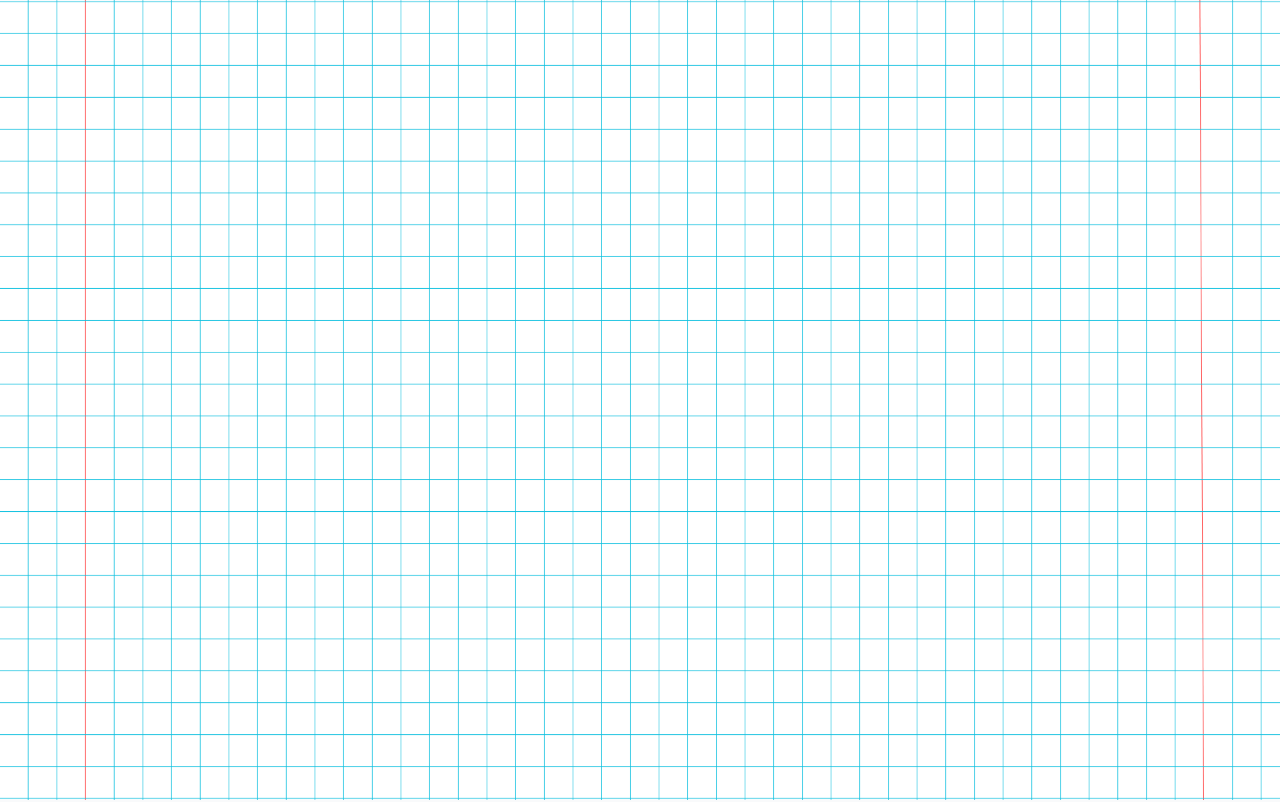
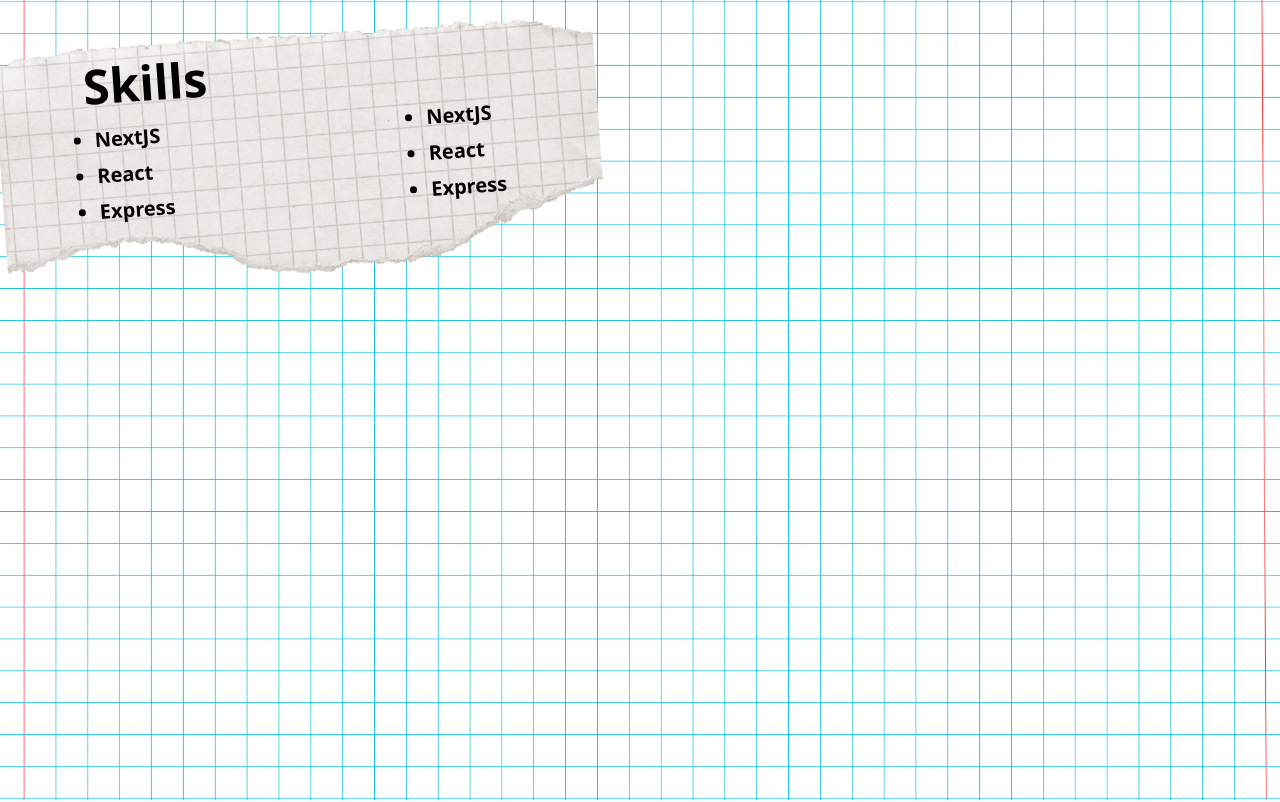
Before and after one commit to Pngtaq/portfolio, a Next.js app: page / in a window 1280 px wide. Shown: the top 802 px of the page. Built offline with nearby package versions, Linux system fonts and the light colour scheme.

Commit message:
feat: added ripped paper image and text

```diff
--- a/app/page.tsx
+++ b/app/page.tsx
@@ -5,11 +5,104 @@
 import { Card, CardContent } from "@/components/ui/card";
 import { Github, Linkedin, Mail, ExternalLink } from "lucide-react";
 import Image from "next/image";
+import { div } from "framer-motion/client";
 
 export default function PortfolioHome() {
   return (
     <div className="bg-gray-50 text-gray-900 scroll-smooth">
-      <Image src="/background1.png" fill alt="paper-grid" className="" />
+      <div className="relative w-screen h-screen">
+        <Image
+          src="/background1.png"
+          fill
+          alt="paper-grid"
+          className="absolute inset-0 object-cover z-0"
+        />
+
+        <div>
+          {/* Ripped paper with animation */}
+          <motion.div
+            className="relative rotate-[-1deg] max-w-150 h-[300px] w-full"
+            initial={{ opacity: 0, y: 50, rotate: -5 }}
+            animate={{ opacity: 1, y: 0, rotate: -3 }}
+            transition={{ duration: 0.8, ease: "easeOut" }}
+          >
+            {/* Background ripped paper */}
+            <Image
+              src="/ripped-paper.png"
+              fill
+              alt="ripped-paper"
+              className="absolute inset-0 object-cover"
+            />
+
+            {/* Animated text */}
+            <motion.h1
+              className="absolute left-22 top-12 z-10 text-5xl font-bold text-black"
+              initial={{ opacity: 0, x: -50 }}
+              animate={{ opacity: 1, x: 0 }}
+              transition={{ duration: 0.3, delay: 0 }}
+            >
+              Skills
+            </motion.h1>
+
+            {/* Animated list */}
+            <motion.ul
+              className="absolute left-24 top-28 z-10 text-xl font-bold text-black space-y-2 list-disc"
+              initial="hidden"
+              animate="visible"
+              variants={{
+                hidden: { opacity: 0, y: 20 },
+                visible: {
+                  opacity: 1,
+                  y: 0,
+                  transition: {
+                    staggerChildren: 0.2,
+                  },
+                },
+              }}
+            >
+              {["NextJS", "React", "Express"].map((skill, i) => (
+                <motion.li
+                  key={i}
+                  variants={{
+                    hidden: { opacity: 0, y: 20 },
+                    visible: { opacity: 1, y: 0 },
+                  }}
+                >
+                  {skill}
+                </motion.li>
+              ))}
+            </motion.ul>
+            <motion.ul
+              className="absolute right-24 top-28 z-10 text-xl font-bold text-black space-y-2 list-disc"
+              initial="hidden"
+              animate="visible"
+              variants={{
+                hidden: { opacity: 0, y: 20 },
+                visible: {
+                  opacity: 1,
+                  y: 0,
+                  transition: {
+                    staggerChildren: 0.2,
+                  },
+                },
+              }}
+            >
+              {["NextJS", "React", "Express"].map((skill, i) => (
+                <motion.li
+                  key={i}
+                  variants={{
+                    hidden: { opacity: 0, y: 20 },
+                    visible: { opacity: 1, y: 0 },
+                  }}
+                >
+                  {skill}
+                </motion.li>
+              ))}
+            </motion.ul>
+          </motion.div>
+        </div>
+      </div>
+
       {/* HERO */}
       <section className="min-h-screen flex flex-col items-center justify-center text-center px-6">
         <motion.h1
```
Also changed, not shown: public/ripped-paper.png (added).
